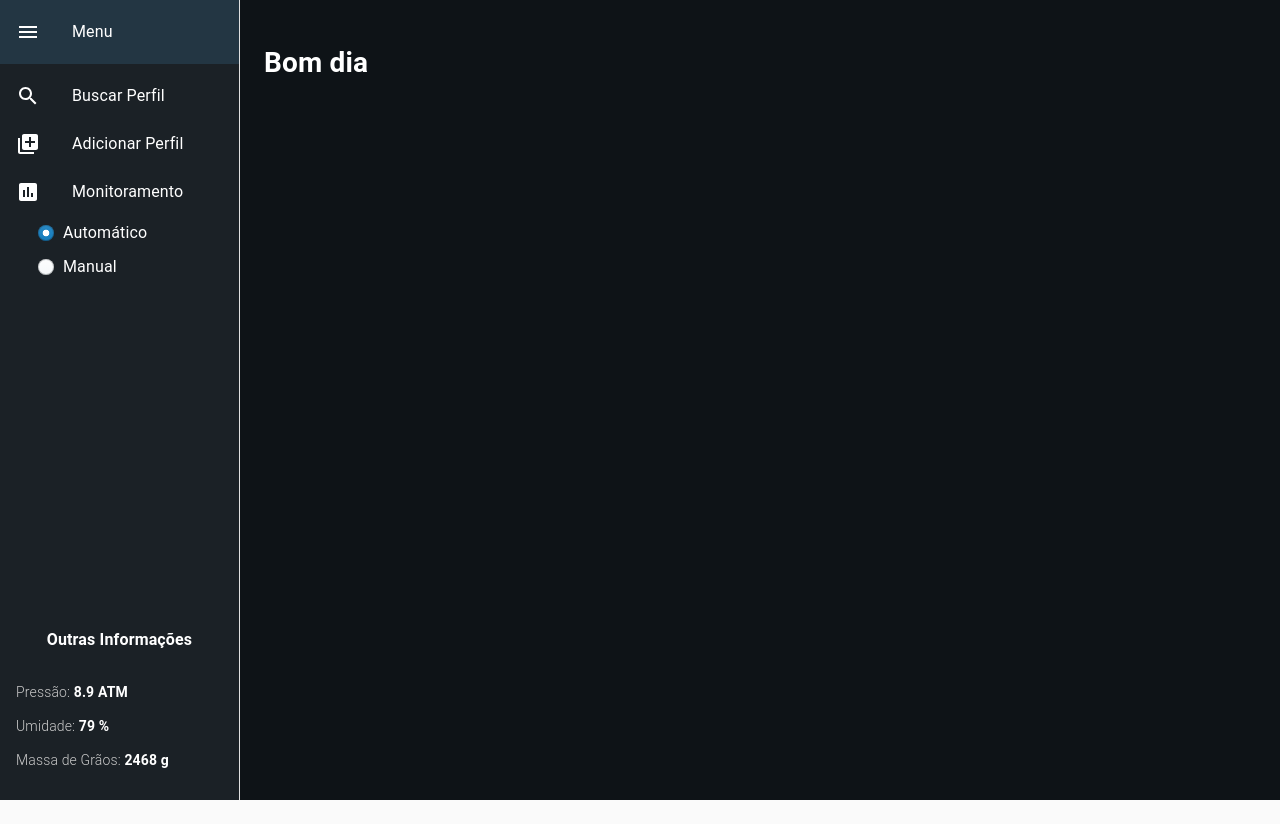
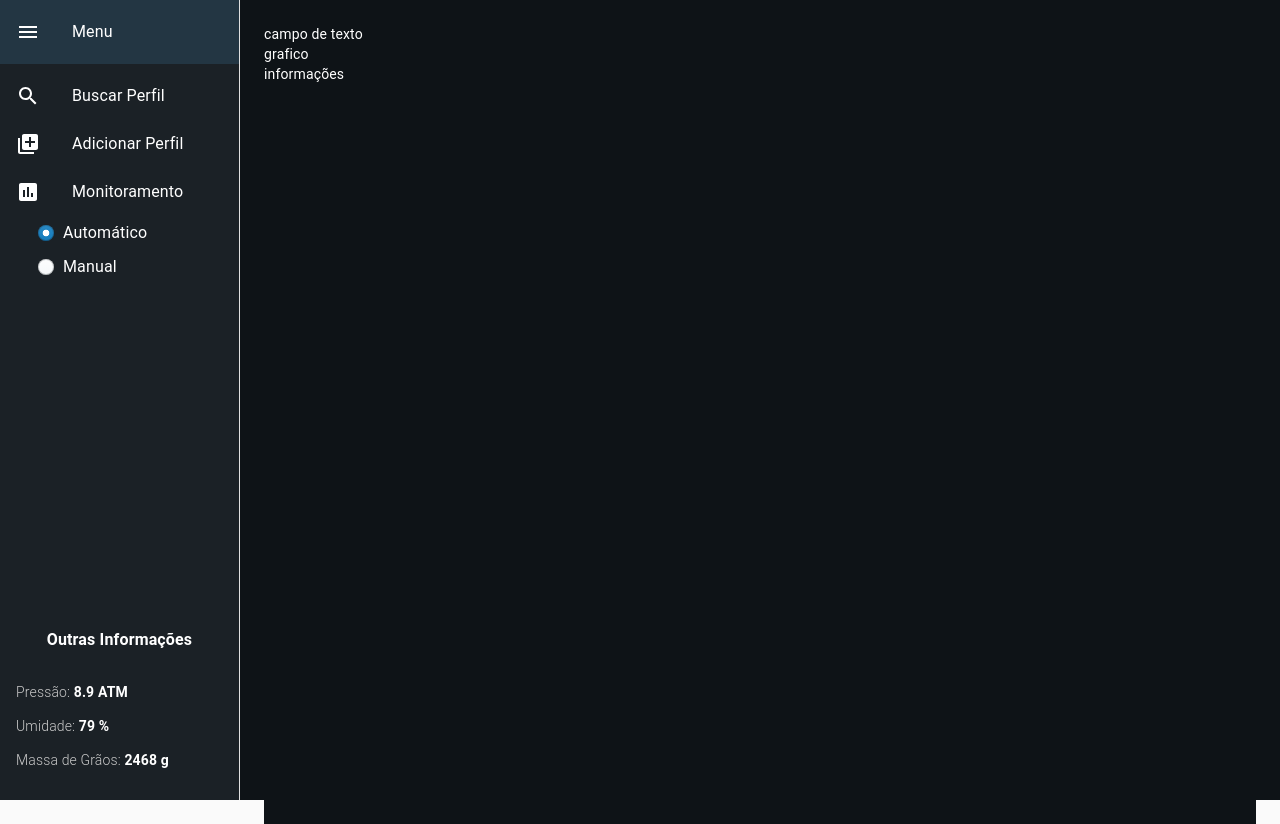
Before and after one commit to cpejr/frontend-cafetorrado, a React (Create React App) app: page /revisaoresult in a window 1280 px wide. Before the commit the page ends 800 px from the top, so only its background shows below. Built offline with nearby package versions, Linux system fonts and the light colour scheme.

Commit message:
Feat: Adiciona div para os 3 campos

```diff
--- a/src/pages/RevisaoResultados/index.jsx
+++ b/src/pages/RevisaoResultados/index.jsx
@@ -1,7 +1,13 @@
 import React from 'react';
 
 const RevisaoResultados = () => {
-  return <h1>Bom dia</h1>;
+  return (
+    <div className="content">
+      <div className="salvar-nome">campo de texto</div>
+      <div className="grafico">grafico</div>
+      <div className="informacoes">informações</div>
+    </div>
+  );
 };
 
 export default RevisaoResultados;
```
